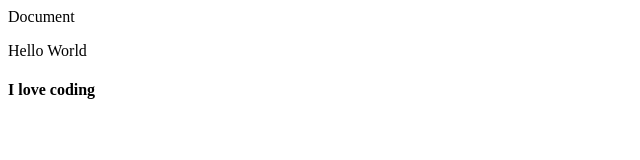
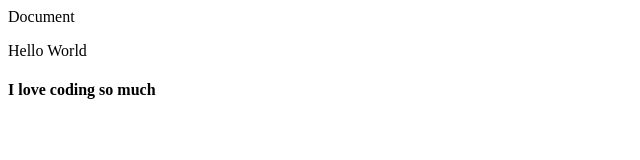
Before and after one commit to craigthompsonotieno/Maji_Ndogo, a plain HTML site: page index.html in a window 1280 px wide. Shown: the full height of the page, 0-640 px from the left. Drawn offline with Linux system fonts and the light colour scheme.

Commit message:
Update index.html

```diff
--- a/index.html
+++ b/index.html
@@ -7,7 +7,7 @@
     </head>
     <body>
         <p>Hello World</p>
-        <h4>I love coding</h4>
+        <h4>I love coding so much</h4>
 
     </body>
 
```
